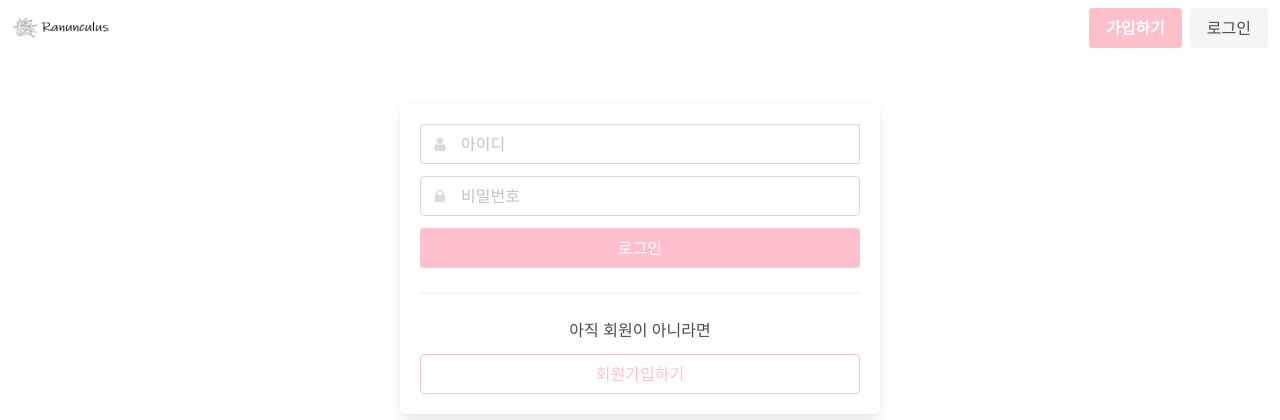
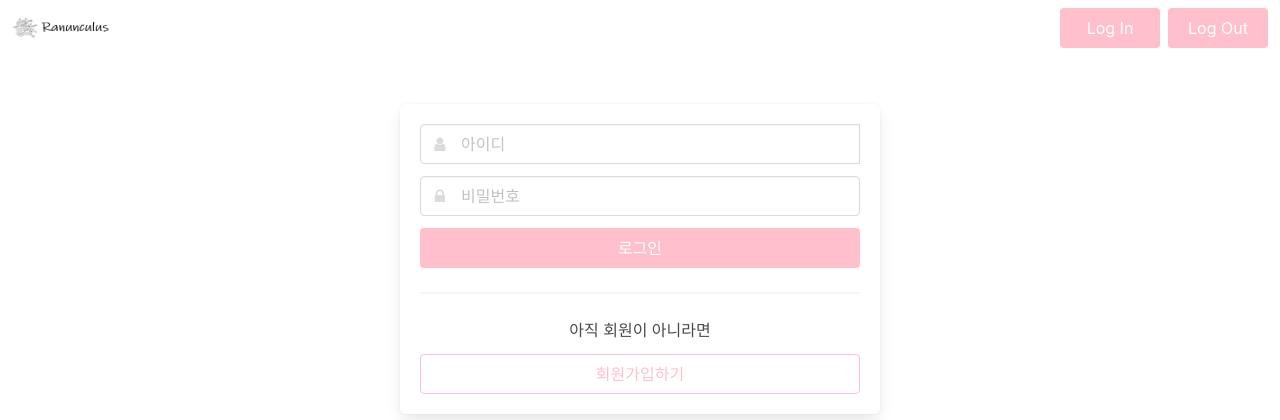
Before and after one commit to 99-8-3-Ranunculus/ranunculus, a Flask app: page /login in a window 1280 px wide. Shown: the top 420 px of the page. Run offline with Flask 2, Linux system fonts and the light colour scheme; data that the repository does not hold is empty; some libraries are stand-ins or nearby versions.

Commit message:
sing in 기능 구현 #4

```diff
--- a/app.py
+++ b/app.py
@@ -2,7 +2,7 @@ from pymongo import MongoClient
 import jwt
 import datetime
 import hashlib
-from flask import Flask, render_template, jsonify, request, redirect, url_for
+from flask import Flask, render_template, jsonify, request, redirect, url_for, session
 from werkzeug.utils import secure_filename
 from datetime import datetime, timedelta
 
@@ -10,7 +10,7 @@ from datetime import datetime, timedelta
 app = Flask(__name__)
 app.config["TEMPLATES_AUTO_RELOAD"] = True
 
-SECRET_KEY = 'SPARTA'
+SECRET_KEY = 'RANUNCULUS'
 
 client = MongoClient('mongodb+srv://test:sparta@cluster0.2j3gh4r.mongodb.net/Cluster0?retryWrites=true&w=majority')
 db = client.dbsparta
@@ -18,15 +18,21 @@ db = client.dbsparta
 
 @app.route('/')
 def main():
-    token_receive = request.cookies.get('mytoken')
-    try:
-        payload = jwt.decode(token_receive, SECRET_KEY, algorithms=['HS256'])
+    username = session.get('username', None)
+    print(username)
+    return render_template('index.html', username=username)
 
-        return render_template('index.html')
-    except jwt.ExpiredSignatureError:
-        return redirect(url_for("login", msg="로그인 시간이 만료되었습니다."))
-    except jwt.exceptions.DecodeError:
-        return redirect(url_for("login", msg="로그인 정보가 존재하지 않습니다."))
+# @app.route('/')
+# def main():
+#     token_receive = request.cookies.get('mytoken')
+#     try:
+#         payload = jwt.decode(token_receive, SECRET_KEY, algorithms=['HS256'])
+#         user_info = db.users.find_one({"username": payload["id"]})
+#         return render_template('index.html', user_info=user_info)
+#     except jwt.ExpiredSignatureError:
+#         return redirect(url_for("login", msg="로그인 시간이 만료되었습니다."))
+#     except jwt.exceptions.DecodeError:
+#         return redirect(url_for("login", msg="로그인 정보가 존재하지 않습니다."))
 
 
 @app.route('/login')
@@ -35,10 +41,38 @@ def login():
     return render_template('login.html', msg=msg)
 
 
+@app.route('/sign_in', methods=['POST'])
+def sign_in():
+    # 로그인
+    username_receive = request.form['username_give']
+    password_receive = request.form['password_give']
+
+    pw_hash = hashlib.sha256(password_receive.encode('utf-8')).hexdigest()
+    result = db.users.find_one({'username': username_receive, 'password': pw_hash})
+
+    if result is not None:
+        payload = {
+         'id': username_receive,
+         'exp': datetime.utcnow() + timedelta(seconds=60 * 60 * 24)
+        }
+        token = jwt.encode(payload, SECRET_KEY, algorithm='HS256')
+
+        return jsonify({'result': 'success', 'token': token})
+    else:
+        return jsonify({'result': 'fail', 'msg': '아이디/비밀번호가 일치하지 않습니다.'})
+
 
 @app.route('/review')
 def review():
-    return render_template('review.html')
+    token_receive = request.cookies.get('mytoken')
+    try:
+        payload = jwt.decode(token_receive, SECRET_KEY, algorithms=['HS256'])
+        user_info = db.users.find_one({"username": payload["id"]})
+        return render_template('review.html', user_info=user_info)
+    except jwt.ExpiredSignatureError:
+        return redirect(url_for("login", msg="로그인 시간이 만료되었습니다."))
+    except jwt.exceptions.DecodeError:
+        return redirect(url_for("login", msg="로그인 정보가 존재하지 않습니다."))
 
 
 @app.route('/sign_up/save', methods=['POST'])
--- a/static/css/style.css
+++ b/static/css/style.css
@@ -7,3 +7,10 @@
 .is-ranunculus {
     color: pink !important;
 }
+
+.button.is-sign {
+    background-color: pink;
+    border-color: transparent;
+    color: #fff !important;
+    width: 100px;
+}
--- a/static/js/script.js
+++ b/static/js/script.js
@@ -67,3 +67,10 @@ function save_review() {
 function if_not_member() {
     $("#review_form").toggleClass("is-hidden")
 }
+
+
+function logout() {
+    $.removeCookie('mytoken');
+    alert('로그아웃 되었습니다.')
+    window.location.href="/"
+}
--- a/templates/lib/top.html
+++ b/templates/lib/top.html
@@ -21,8 +21,6 @@
     <!-- JS -->
     <script src="https://ajax.googleapis.com/ajax/libs/jquery/3.4.1/jquery.min.js"></script>
     <script src="https://cdnjs.cloudflare.com/ajax/libs/jquery-cookie/1.4.1/jquery.cookie.js"></script>
-
-
 </head>
 <body>
 
@@ -40,11 +38,13 @@
     <div class="navbar-end">
         <div class="navbar-item">
             <div class="buttons">
-                <a class="button is-ranunculus">
-                    <strong>가입하기</strong>
-                </a>
-                <a class="button is-light">
-                    로그인
+                {% if username %}
+                    <h6>{{ user_info.username }}님 반갑습니다.</h6>
+                {% endif %}
+                <a class="button is-sign" onclick="window.location.href='/login'">
+                    Log In
+                </a> <a class="button is-sign" onclick="logout()">
+                    Log Out
                 </a>
             </div>
         </div>
--- a/templates/login.html
+++ b/templates/login.html
@@ -30,29 +30,42 @@
     }
 </style>
 <script>
-    // {% if msg %}
-    //     alert("{{ msg }}")
-    // {% endif %}
     function sign_in() {
+        let username = $("#input-username").val()
+        let password = $("#input-password").val()
+        console.log(username, password)
+
+        if (username == "") {
+            $("#help-id-login").text("아이디를 입력해주세요.")
+            $("#input-username").focus()
+            return;
+        } else {
+            $("#help-id-login").text("")
+        }
+
+        if (password == "") {
+            $("#help-password-login").text("비밀번호를 입력해주세요.")
+            $("#input-password").focus()
+            return;
+        } else {
+            $("#help-password-login").text("")
+        }
         $.ajax({
             type: "POST",
             url: "/sign_in",
             data: {
-                username_give: "",
-                password_give: ""
+                username_give: username,
+                password_give: password
             },
             success: function (response) {
                 if (response['result'] == 'success') {
                     $.cookie('mytoken', response['token'], {path: '/'});
-
-                    alert('로그인 완료!')
-                    window.location.href = '/'
+                    window.location.replace("/")
                 } else {
-                    // 로그인이 안되면 에러메시지를 띄웁니다.
                     alert(response['msg'])
                 }
             }
-        })
+        });
     }
 
     function sign_up() {
```
Also changed, not shown: static/css/member.css (added).
